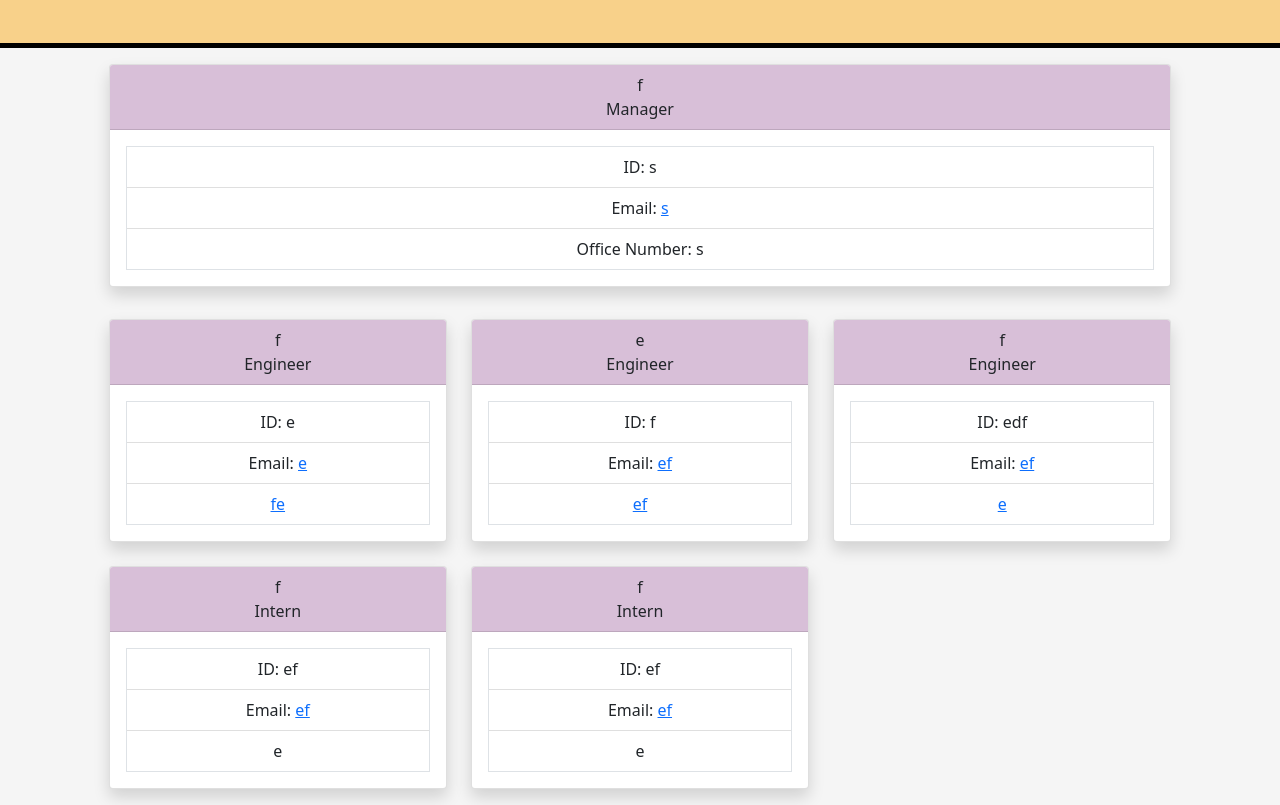
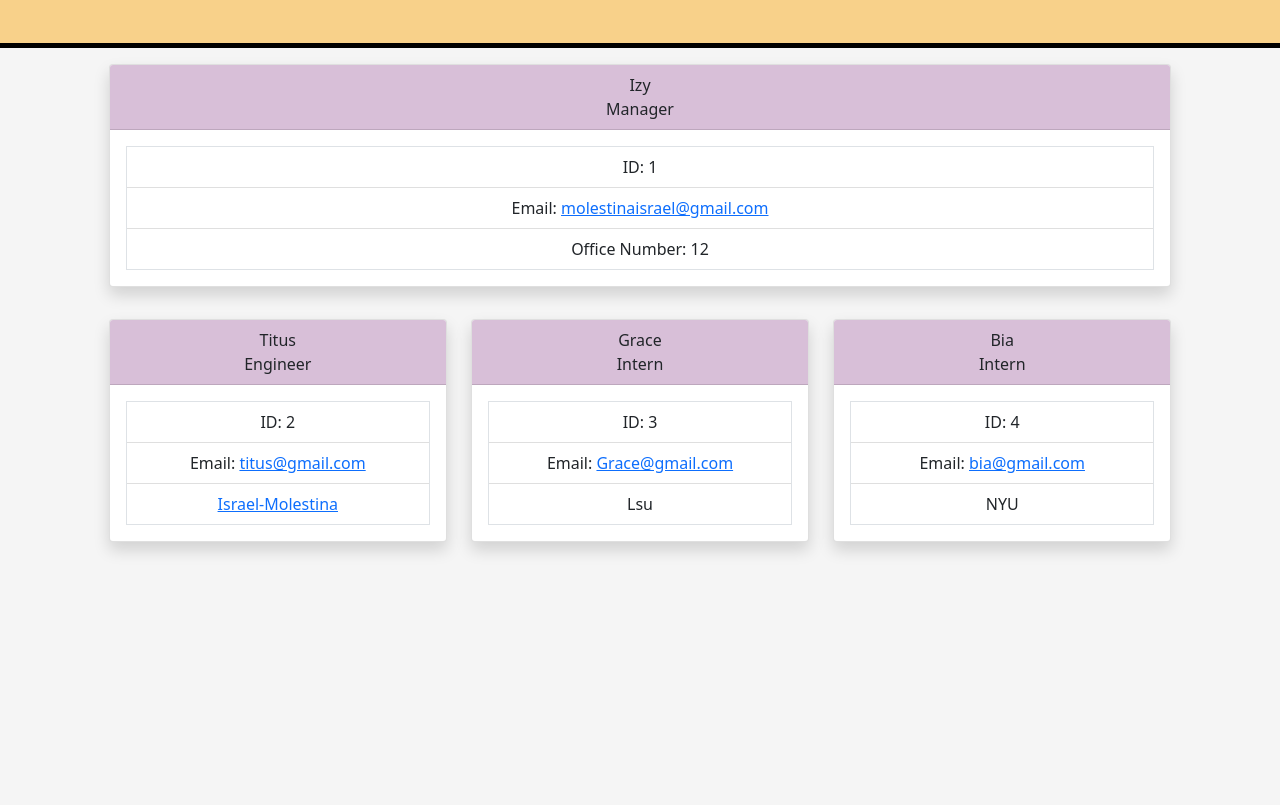
Before and after one commit to Israel-Molestina/team-profile-gen, a website: page myTeam.html in a window 1280 px wide. Shown: the part 93-898 px from the top of the page. After the commit the page ends 800 px from the top, so only its background shows below. Drawn offline with nearby package versions, Linux system fonts and the light colour scheme.

```diff
--- a/myTeam.html
+++ b/myTeam.html
@@ -25,7 +25,7 @@
 
                     <div class="card-header">
 
-                        f
+                        Izy
                         <br>
                         Manager
 
@@ -35,9 +35,9 @@
 
                         <ul class="list-group list-group-flush border">
 
-                            <li class="list-group-item">ID: s </li>
-                            <li class="list-group-item">Email: <a href="mailto:s">s</a> </li>
-                            <li class="list-group-item">Office Number: s </li>
+                            <li class="list-group-item">ID: 1 </li>
+                            <li class="list-group-item">Email: <a href="mailto:molestinaisrael@gmail.com">molestinaisrael@gmail.com</a> </li>
+                            <li class="list-group-item">Office Number: 12 </li>
 
                         </ul>
 
@@ -54,56 +54,16 @@
                         <div class="card shadow rounded">
 
                             <div class="card-header">
-                                f <br>
+                                Titus <br>
                                 Engineer
                             </div>
 
                             <div class="card-body">
 
                                 <ul class="list-group list-group-flush border">
-                                    <li class="list-group-item">ID: e</li>
-                                    <li class="list-group-item">Email: <a href="mailto:e">e</a></li>
-                                    <li class="list-group-item"> <a href="https://github.com/fe" target="_blank">fe</a></li>
-                                </ul>
-
-                            </div>
-
-                        </div>
-                    </section>
-                    <section class="col">
-                        <div class="card shadow rounded">
-
-                            <div class="card-header">
-                                e <br>
-                                Engineer
-                            </div>
-
-                            <div class="card-body">
-
-                                <ul class="list-group list-group-flush border">
-                                    <li class="list-group-item">ID: f</li>
-                                    <li class="list-group-item">Email: <a href="mailto:ef">ef</a></li>
-                                    <li class="list-group-item"> <a href="https://github.com/ef" target="_blank">ef</a></li>
-                                </ul>
-
-                            </div>
-
-                        </div>
-                    </section>
-                    <section class="col">
-                        <div class="card shadow rounded">
-
-                            <div class="card-header">
-                                f <br>
-                                Engineer
-                            </div>
-
-                            <div class="card-body">
-
-                                <ul class="list-group list-group-flush border">
-                                    <li class="list-group-item">ID: edf</li>
-                                    <li class="list-group-item">Email: <a href="mailto:ef">ef</a></li>
-                                    <li class="list-group-item"> <a href="https://github.com/e" target="_blank">e</a></li>
+                                    <li class="list-group-item">ID: 2</li>
+                                    <li class="list-group-item">Email: <a href="mailto:titus@gmail.com">titus@gmail.com</a></li>
+                                    <li class="list-group-item"> <a href="https://github.com/Israel-Molestina" target="_blank">Israel-Molestina</a></li>
                                 </ul>
 
                             </div>
@@ -116,16 +76,16 @@
                         <div class="card shadow rounded">
 
                             <div class="card-header">
-                                f <br>
+                                Grace <br>
                                 Intern
                             </div>
 
                             <div class="card-body">
 
                                 <ul class="list-group list-group-flush border">
-                                    <li class="list-group-item">ID: ef</li>
-                                    <li class="list-group-item">Email: <a href="mailto:ef">ef</a></li>
-                                    <li class="list-group-item">e</li>
+                                    <li class="list-group-item">ID: 3</li>
+                                    <li class="list-group-item">Email: <a href="mailto:Grace@gmail.com">Grace@gmail.com</a></li>
+                                    <li class="list-group-item">Lsu</li>
                                 </ul>
 
                             </div>
@@ -136,16 +96,16 @@
                         <div class="card shadow rounded">
 
                             <div class="card-header">
-                                f <br>
+                                Bia <br>
                                 Intern
                             </div>
 
                             <div class="card-body">
 
                                 <ul class="list-group list-group-flush border">
-                                    <li class="list-group-item">ID: ef</li>
-                                    <li class="list-group-item">Email: <a href="mailto:ef">ef</a></li>
-                                    <li class="list-group-item">e</li>
+                                    <li class="list-group-item">ID: 4</li>
+                                    <li class="list-group-item">Email: <a href="mailto:bia@gmail.com">bia@gmail.com</a></li>
+                                    <li class="list-group-item">NYU</li>
                                 </ul>
 
                             </div>
```
Also changed, not shown: README.md.
